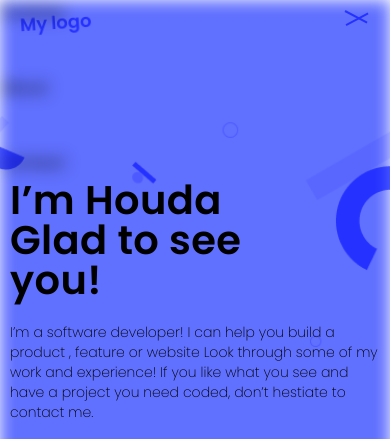
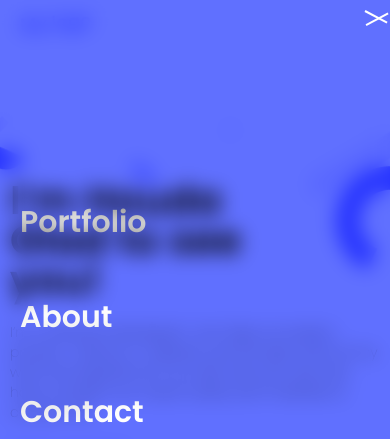
Before and after one commit to houdamzari/Portfolio-Website, a website: page index.html in a window 390 px wide. Both pictures are taken after a click on the link 357 px from the left and 17 px from the top of the page. Shown: the top 439 px of the page. Drawn offline with Linux system fonts and the light colour scheme.

Commit message:
Fix Sidenav

```diff
--- a/script/script.js
+++ b/script/script.js
@@ -11,10 +11,11 @@ const Toggler = (e) => {
 
 navWrapper.addEventListener("click", Toggler);
 
-
 for (let i = 0; i < sideLinks.length; i++) {
-  sideLinks[i].addEventListener("click", () => {
-    sideNav.classList.add("hide");
-    navWrapper.classList.remove("active");
+  sideLinks[i].addEventListener("click", (e) => {
+    const id = sideLinks[i].href.slice(23, sideLinks[i].href.length);
+    Toggler(e);
+    document.getElementById(id).scrollIntoView();
+    console.log(id);
   });
 }
--- a/style.css
+++ b/style.css
@@ -148,11 +148,13 @@ h1 {
   .hamburger-menu .active:first-child {
     transform: rotateZ(28deg);
     transform-origin: left;
+    background-color: white;
   }
 
   .hamburger-menu .active:nth-child(2) {
     transform: rotateZ(-28deg) translateY(-4px);
     transform-origin: right;
+    background-color: white;
   }
 
   .hamburger-menu .active:last-child {
@@ -232,19 +234,19 @@ h1 {
     height: 100%;
   }
 
-  /* .menu-items {
-    display: none;
-  } */
-
   .side-nav {
     position: absolute;
     inset: 0;
     display: flex;
     flex-direction: column;
-    background: #6070FF;
+    background: #6070ff;
     mix-blend-mode: multiply;
-    filter: blur(8px);
+    backdrop-filter: blur(10px);
     z-index: 2;
+    padding: 200px 20px;
+    color: white;
+    font-weight: bolder;
+    font-size: 30px;
   }
 
   .hide {
@@ -258,6 +260,9 @@ h1 {
     align-items: center;
     gap: 4px;
     cursor: pointer;
+    position: absolute;
+    right: 0;
+    z-index: 99999;
   }
 
   .line {
```
Also changed, not shown: index.html (+1 -1 lines), .github/workflows/linters.yml.
